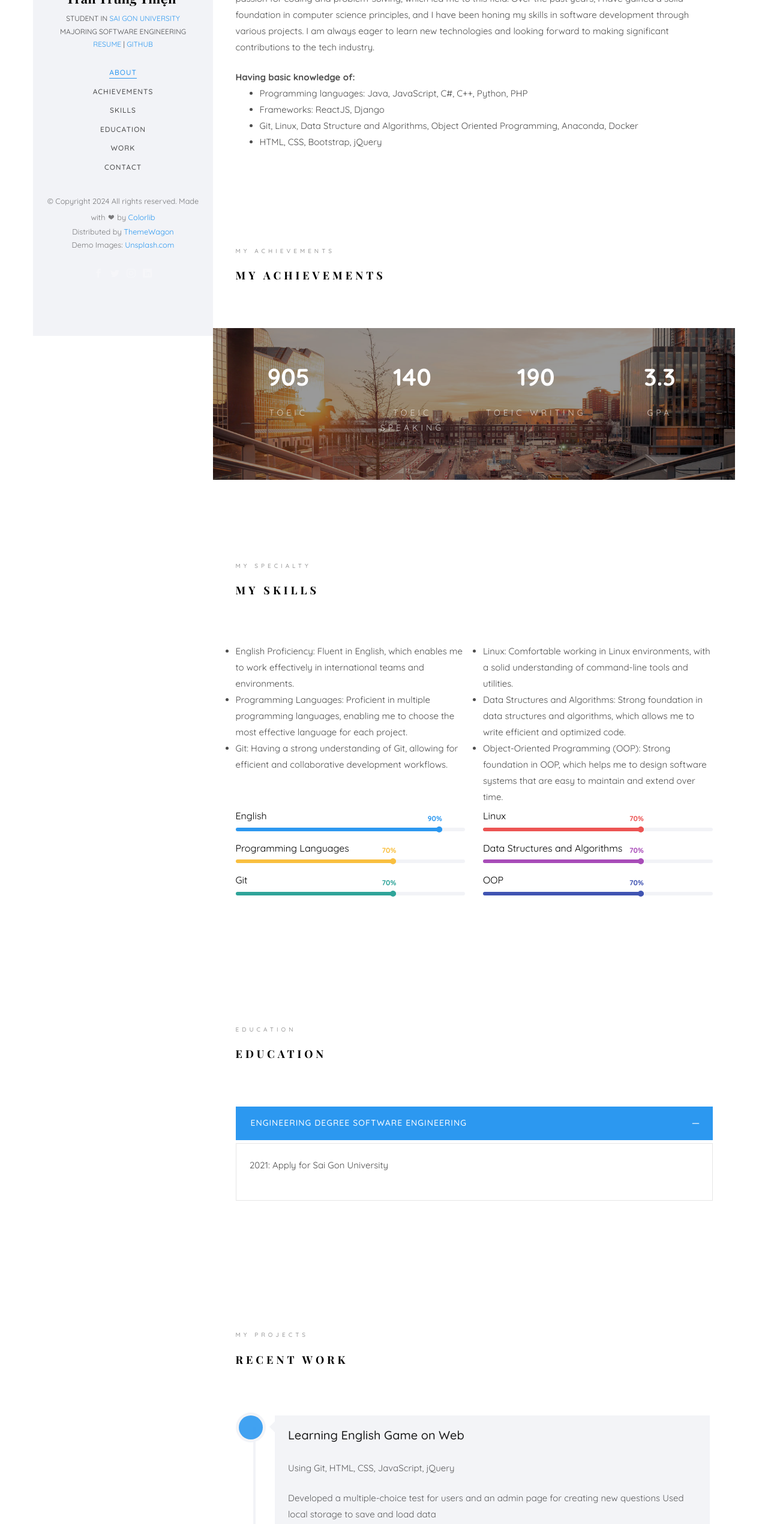
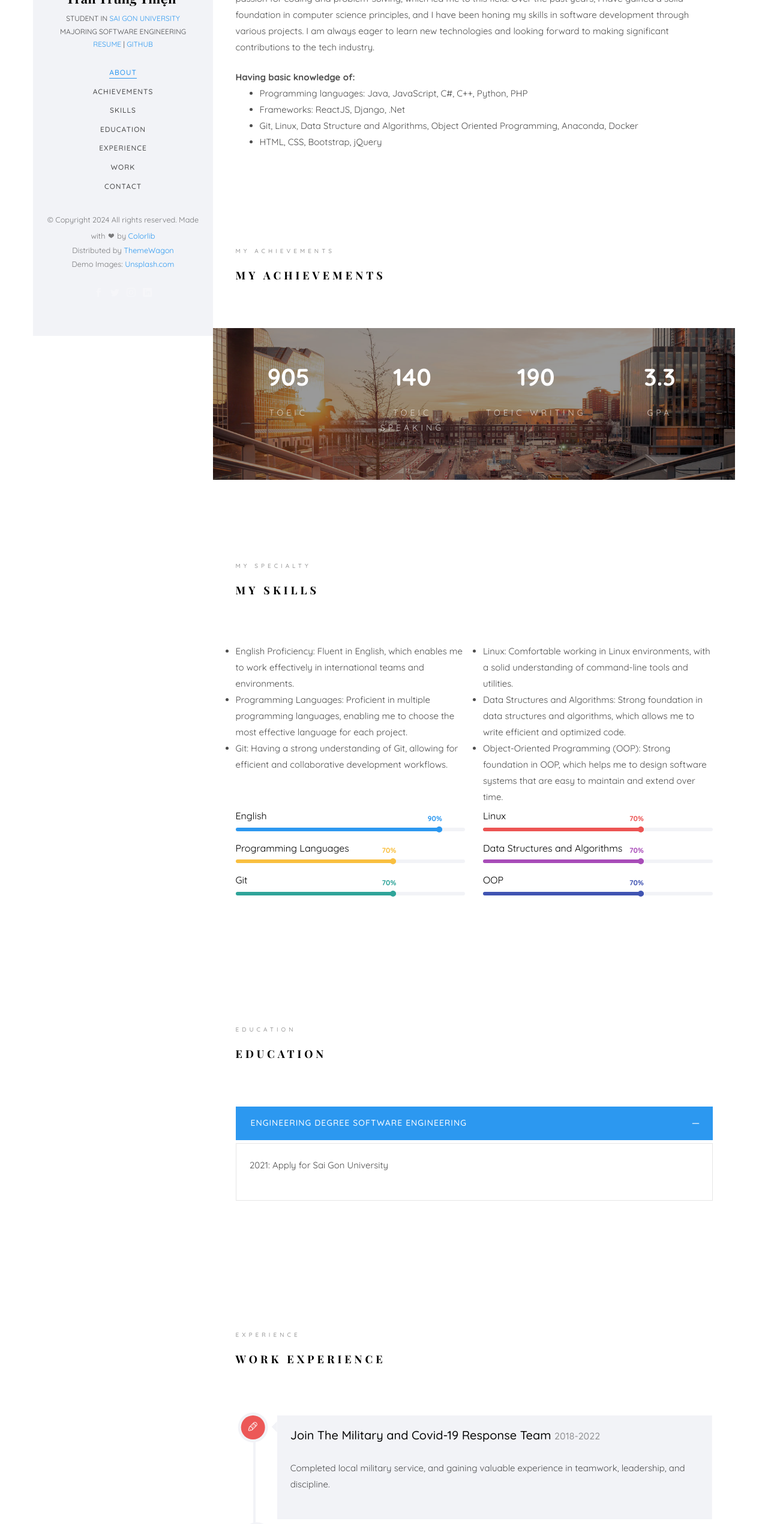
Before and after one commit to thientranreal/thien-portfolio, a plain HTML site: page index.html in a window 1280 px wide. Shown: the part 240-2781 px from the top of the page at 60% size. Drawn offline with nearby package versions, Linux system fonts and the light colour scheme; files whose address does not match are found by name; a web font is replaced by a local one.

Commit message:
add experience

```diff
--- a/index.html
+++ b/index.html
@@ -77,10 +77,10 @@
 							<li><a href="#" data-nav-section="achievements">Achievements</a></li>
 							<li><a href="#" data-nav-section="skills">Skills</a></li>
 							<li><a href="#" data-nav-section="education">Education</a></li>
-							<!-- <li><a href="#" data-nav-section="experience">Experience</a></li> -->
+							<li><a href="#" data-nav-section="experience">Experience</a></li>
 							<li><a href="#" data-nav-section="work">Work</a></li>
+							<li><a href="#" data-nav-section="contact">Contact</a></li>
 							<!-- <li><a href="#" data-nav-section="blog">Blog</a></li> -->
-							<li><a href="#" data-nav-section="contact">Contact</a></li>
 						</ul>
 					</div>
 				</nav>
@@ -178,7 +178,7 @@
 											<ul>
 												<li>Programming languages: Java, JavaScript, C#, C++, Python,
 													PHP</li>
-												<li>Frameworks: ReactJS, Django</li>
+												<li>Frameworks: ReactJS, Django, .Net</li>
 												<li>Git, Linux, Data Structure and Algorithms, Object Oriented
 													Programming, Anaconda,
 													Docker</li>
@@ -509,7 +509,7 @@
 					</div>
 				</section>
 
-				<!-- <section class="colorlib-experience" data-section="experience">
+				<section class="colorlib-experience" data-section="experience">
 					<div class="colorlib-narrow-content">
 						<div class="row">
 							<div class="col-md-6 col-md-offset-3 col-md-pull-3 animate-box"
@@ -542,7 +542,7 @@
 												<i class="icon-pen2"></i>
 											</div>
 											<div class="timeline-label">
-												<h2><a href="#">English Tutor</a> <span>2023-2024</span></h2>
+												<h2><a href="#">English Tutor</a> <span>2023</span></h2>
 												<p>Teaching is a effective way for learning new things so I decided to
 													teach English in order to enhance my language skills.</p>
 											</div>
@@ -560,7 +560,7 @@
 							</div>
 						</div>
 					</div>
-				</section> -->
+				</section>
 
 				<section class="colorlib-work" data-section="work">
 					<div class="colorlib-narrow-content">
@@ -590,8 +590,7 @@
 													JavaScript, jQuery</p>
 												<p>
 													Developed a multiple-choice test for users
-													and an admin page for creating new questions
-													Used local storage to save and load data
+													and an admin page for creating new questions. Used local storage to save and load data
 												</p>
 											</div>
 										</div>
@@ -864,7 +863,7 @@
 									</div>
 								</div>
 							</div>
-							<div class="col-md-7 col-md-push-1">
+							<!-- <div class="col-md-7 col-md-push-1">
 								<div class="row">
 									<div class="col-md-10 col-md-offset-1 col-md-pull-1 animate-box"
 										data-animate-effect="fadeInRight">
@@ -890,7 +889,7 @@
 									</div>
 
 								</div>
-							</div>
+							</div> -->
 						</div>
 					</div>
 				</section>
```
